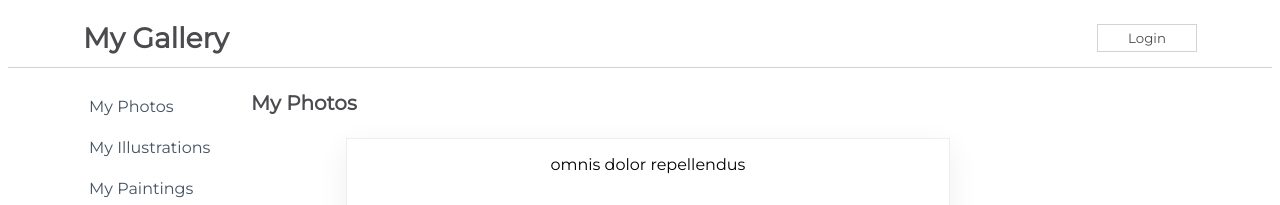
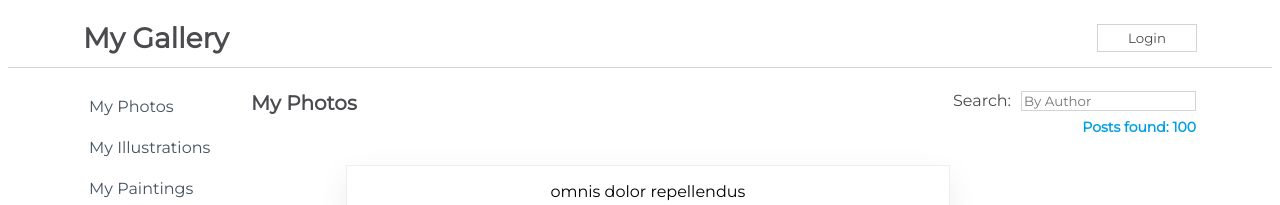
Before and after one commit to DanHodgson12/react-challenge-1, a React (Create React App) app in the folder my-app/: page / in a window 1280 px wide. Shown: the top 205 px of the page. Built offline with nearby package versions, Linux system fonts and the light colour scheme.

Commit message:
added search bar and filtering logic

```diff
--- a/my-app/src/components/Content.js
+++ b/my-app/src/components/Content.js
@@ -8,16 +8,33 @@
     constructor(props) {
         super(props)
         this.state = {
-            isLoaded: false
+            isLoaded: false,
+            posts: [],
         }
     }
 
     componentDidMount() {
-        setTimeout(()=>{
-            this.setState({
-                isLoaded: true,
-            })
-        }, 2000)
+        // setTimeout(()=>{
+        //     this.setState({
+        //         isLoaded: true,
+        //         posts: postsData.savedPosts,
+        //     })
+        // }, 2000)
+        this.setState({
+            isLoaded: true,
+            posts: postsData.savedPosts,
+        })
+    }
+
+    handleChange = (e) => {
+        const name = e.target.value.toLowerCase();
+        const filteredPosts = postsData.savedPosts.filter((post) => {
+            return post.name.toLowerCase().includes(name)
+        })
+
+        this.setState({
+            posts: filteredPosts
+        })
     }
 
     render() {
@@ -26,12 +43,22 @@
 
                 <div className={css.TitleBar}>
                     <h1>My Photos</h1>
+                    <form>
+                        <label htmlFor="searchInput">Search:</label>
+                        <input
+                            type="search"
+                            placeholder="By Author"
+                            id="searchInput"
+                            onChange={(e) => this.handleChange(e)}
+                        />
+                        <h4>Posts found: {this.state.posts.length}</h4>
+                    </form>
                 </div>
 
                 <div className={css.SearchResults}>
                     {
                         this.state.isLoaded ?
-                        <PostItem savedPosts={postsData.savedPosts} />
+                        <PostItem savedPosts={this.state.posts} />
                         : <Loader />
                     }
                 </div>
```
